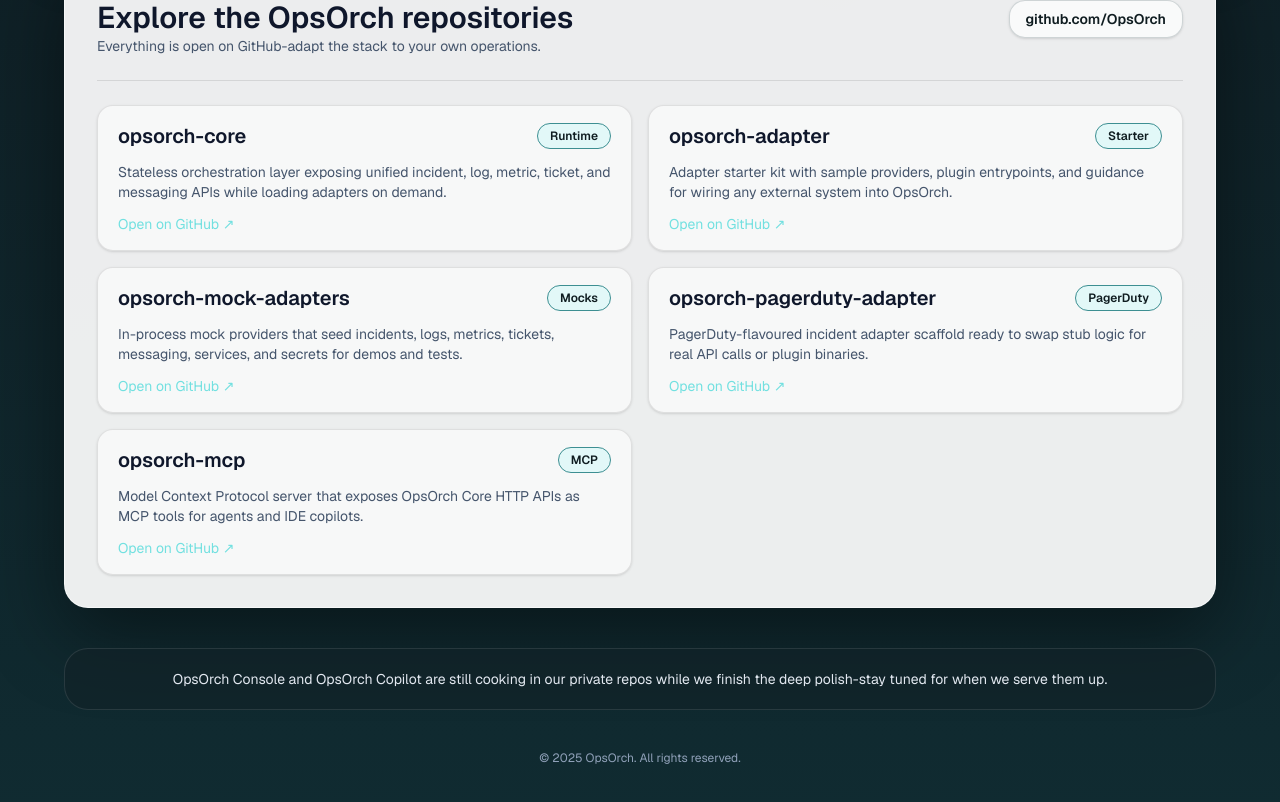
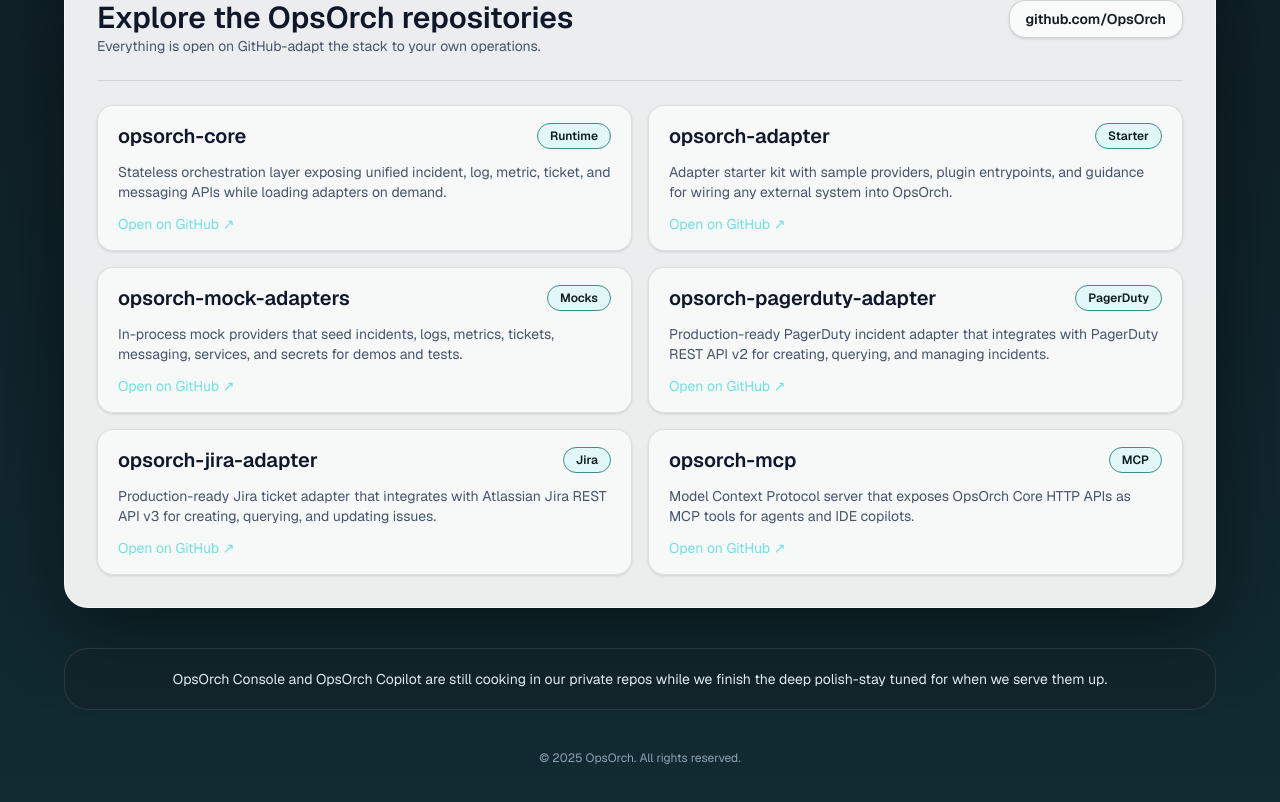
Before and after one commit to OpsOrch/opsorch-com, a Next.js app: page / in a window 1280 px wide. Shown: the part 752-1554 px from the top of the page. Built offline with nearby package versions, Linux system fonts and the light colour scheme.

Commit message:
Updated landling page

```diff
--- a/app/page.tsx
+++ b/app/page.tsx
@@ -23,8 +23,13 @@ const repositories = [
   },
   {
     name: "opsorch-pagerduty-adapter",
-    description: "PagerDuty-flavoured incident adapter scaffold ready to swap stub logic for real API calls or plugin binaries.",
+    description: "Production-ready PagerDuty incident adapter that integrates with PagerDuty REST API v2 for creating, querying, and managing incidents.",
     focus: "PagerDuty",
+  },
+  {
+    name: "opsorch-jira-adapter",
+    description: "Production-ready Jira ticket adapter that integrates with Atlassian Jira REST API v3 for creating, querying, and updating issues.",
+    focus: "Jira",
   },
   {
     name: "opsorch-mcp",
```
Lines whose indentation alone changed are shown as unchanged.
